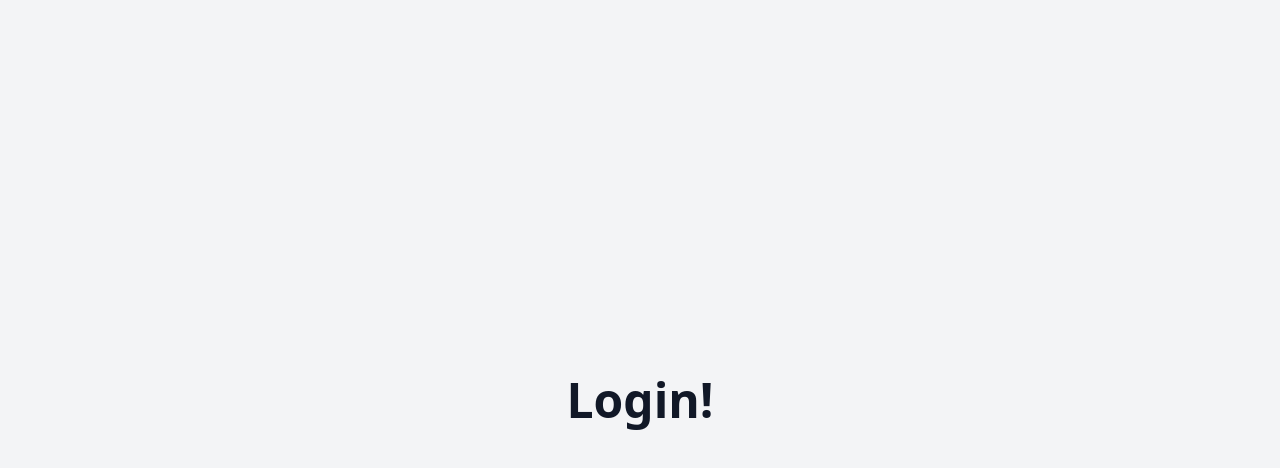
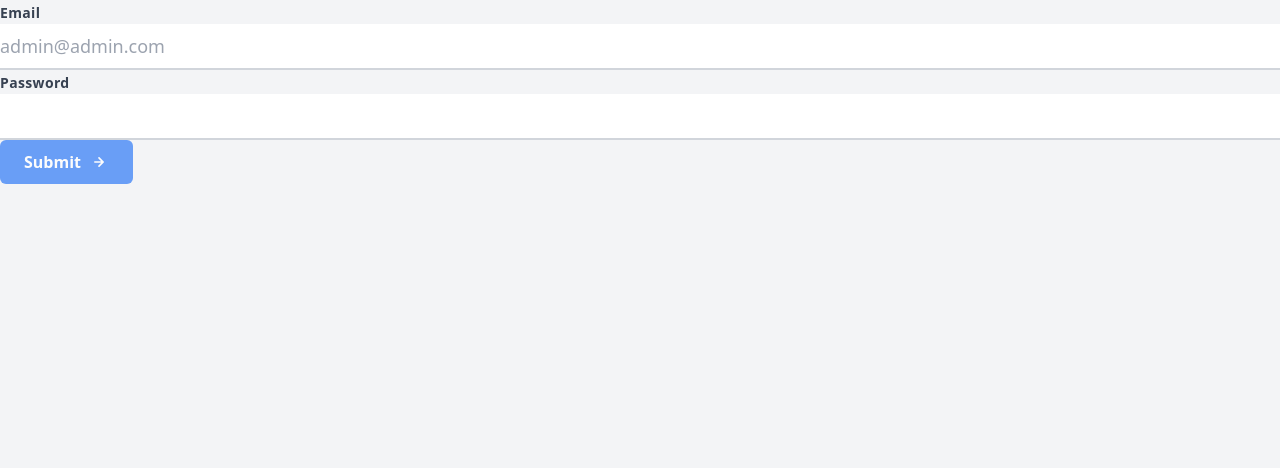
Before and after one commit to kholidss/test-memoora-frontend, a React (Vite) app: page /login in a window 1280 px wide. Shown: the top 468 px of the page. Built offline with nearby package versions, Linux system fonts and the light colour scheme.

Commit message:
feat: add input component with validation

```diff
--- a/package.json
+++ b/package.json
@@ -9,6 +9,7 @@
     "format": "prettier .  --write"
   },
   "dependencies": {
+    "@reduxjs/toolkit": "^1.6.2",
     "history": "^5.1.0",
     "prop-types": "^15.7.2",
     "react": "^17.0.0",
--- /dev/null
+++ b/src/components/input.jsx
@@ -0,0 +1,87 @@
+import React, { forwardRef, useState, useImperativeHandle } from 'react'
+import PropTypes from 'prop-types'
+import Validation from '../utils/validation'
+
+const classes = {
+  label: 'text-sm font-bold text-gray-700 tracking-wide',
+  input: 'w-full text-lg py-2 border-b-2 border-gray-300 focus:outline-none focus:border-blue-500',
+  errorClass: 'text-red-500 text-xs',
+}
+
+const Button = forwardRef(({ idx, type, name, label, placeholder, validation, ...props }, ref) => {
+  const [message, setMessage] = useState([])
+  const [value, setValue] = useState([])
+
+  useImperativeHandle(ref, () => ({
+    validate() {
+      const validate = Validation(name, value, validation)
+      setMessage(validate)
+      return validate
+    },
+  }))
+
+  const onKeyUpValue = (bind) => {
+    setValue(bind.target.value)
+  }
+
+  let messageElement
+  if (message[0] !== '') {
+    messageElement = <span className={classes.errorClass}>{message[0]}</span>
+  }
+
+  return (
+    <label htmlFor={idx} className={classes.label}>
+      <span>{label}</span>
+      <input
+        className={classes.input}
+        type={type}
+        placeholder={placeholder}
+        id={idx}
+        ref={ref}
+        onKeyUp={(e) => onKeyUpValue(e)}
+        {...props}
+      />
+      {messageElement}
+    </label>
+  )
+})
+
+Button.defaultProps = {
+  label: '',
+  placeholder: '',
+  validation: '',
+}
+
+Button.propTypes = {
+  idx: PropTypes.string.isRequired,
+  name: PropTypes.string.isRequired,
+  type: PropTypes.oneOf([
+    'button',
+    'checkbox',
+    'color',
+    'date',
+    'datetime-local',
+    'email',
+    'file',
+    'hidden',
+    'image',
+    'month',
+    'number',
+    'password',
+    'radio',
+    'range',
+    'reset',
+    'search',
+    'submit',
+    'tel',
+    'text',
+    'time',
+    'url',
+    'week',
+  ]).isRequired,
+  label: PropTypes.string,
+  placeholder: PropTypes.string,
+  validation: PropTypes.string,
+}
+
+export default Button
--- a/src/pages/login.jsx
+++ b/src/pages/login.jsx
@@ -1,11 +1,73 @@
-import React from 'react'
+import React, { useRef, useState } from 'react'
+import Button from '../components/button'
+import Input from '../components/input'
 
-const Login = function () {
+const List = function () {
+  const [isDisabled, setDisabled] = useState(true)
+
+  const formField = {
+    email: {
+      ref: useRef(),
+      validate: [],
+    },
+    password: {
+      ref: useRef(),
+      validate: [],
+    },
+  }
+
+  const checkAll = (field) => {
+    const arr = Object.keys(field)
+    for (let i = 0; i < arr.length; i += 1) {
+      if (field[arr[i]].validate.length !== 0) {
+        return true
+      }
+    }
+    return false
+  }
+
+  const handleChange = (event, name = '') => {
+    if (name !== '') {
+      const test = formField[name].ref.current.validate()
+      formField[name].validate = test
+    }
+    setDisabled(checkAll(formField, setDisabled))
+  }
+
+  const handleSubmit = (event) => {
+    const arr = Object.keys(formField)
+    for (let i = 0; i < arr.length; i += 1) {
+      formField[arr[i]].validate = formField[arr[i]].ref.current.validate()
+    }
+    event.preventDefault()
+  }
+
   return (
-    <div className="min-h-screen min-w-full flex justify-center items-center">
-      <h2 className="text-5xl font-semibold">Login!</h2>
-    </div>
+    <form onSubmit={(event) => handleSubmit(event)}>
+      <Input
+        idx="login_email"
+        name="email"
+        type="text"
+        label="Email"
+        placeholder="admin@admin.com"
+        validation="required|email|min:8|max:50"
+        ref={formField.email.ref}
+        onChange={(event) => handleChange(event, 'email')}
+      />
+      <Input
+        idx="login_password"
+        name="password"
+        type="password"
+        label="Password"
+        validation="required|min:8|max:50"
+        ref={formField.password.ref}
+        onChange={(event) => handleChange(event, 'password')}
+      />
+      <Button icon="right" right disabled={isDisabled} submit>
+        Submit
+      </Button>
+    </form>
   )
 }
 
-export default Login
+export default List
--- /dev/null
+++ b/src/utils/base.js
@@ -0,0 +1,19 @@
+export function isEmpty(value) {
+  if (value === null || value === undefined || value === '') {
+    return true
+  }
+
+  if (Array.isArray(value) && value.length === 0) {
+    return true
+  }
+
+  return false
+}
+
+export function isNullOrUndefined(value) {
+  return value === null || value === undefined
+}
+
+export function isEmptyArray(arr) {
+  return Array.isArray(arr) && arr.length === 0
+}
--- a/src/utils/strings.js
+++ b/src/utils/strings.js
@@ -8,4 +8,10 @@ export const joinClass = (input) =>
     .join(' ')
     .trim()
 
+export const parseString = (text, ...data) => {
+  return text.replace(/{(\d+)}/g, function (match, number) {
+    return typeof data[number] !== 'undefined' ? data[number] : match
+  })
+}
+
 export default kebabToCamel
--- /dev/null
+++ b/src/utils/validation.js
@@ -0,0 +1,72 @@
+import { isEmpty, isNullOrUndefined, isEmptyArray } from './base'
+import { parseString } from './strings'
+
+const validateRequired = (value) => {
+  if (isNullOrUndefined(value) || isEmptyArray(value) || value === false) {
+    return false
+  }
+
+  return !!String(value).trim().length
+}
+
+const validateEmail = (value) => {
+  if (isEmpty(value)) {
+    return true
+  }
+  const re =
+    /^(([^<>()[\]\\.,;:\s@"]+(\.[^<>()[\]\\.,;:\s@"]+)*)|(".+"))@((\[[0-9]{1,3}\.[0-9]{1,3}\.[0-9]{1,3}\.[0-9]{1,3}\])|(([a-zA-Z\-0-9]+\.)+[a-zA-Z]{2,}))$/
+
+  return re.test(String(value))
+}
+
+const validateMax = (value, params) => {
+  if (isEmpty(value)) {
+    return true
+  }
+
+  return String(value).length <= Number(params)
+}
+
+const validateMin = (value, params) => {
+  if (isEmpty(value)) {
+    return true
+  }
+
+  return String(value).length >= Number(params)
+}
+
+export const validation = {
+  required: validateRequired,
+  email: validateEmail,
+  max: validateMax,
+  min: validateMin,
+}
+
+export const message = {
+  required: 'The {0} field is required.',
+  email: 'The {0} must be a valid email address.',
+  max: 'The {0} must not be greater than {1}.',
+  min: 'The {0} must be at least {1}.',
+}
+
+const goValidation = (field, value, validate) => {
+  const error = []
+  if (validate === '') {
+    return error
+  }
+  const arrValidate = validate.split('|')
+  for (let i = 0; i < arrValidate.length; i += 1) {
+    let val = arrValidate[i]
+    let attribute
+    if (val.includes(':')) {
+      ;[val, attribute] = val.split(':')
+    }
+    const goValidate = validation[val](value, attribute)
+    if (!goValidate) {
+      error.push(parseString(message[val], field, attribute))
+    }
+  }
+  return error
+}
+
+export default goValidation
```
Also changed, not shown: 1 other file (tests, documents, lock files or other folders).
